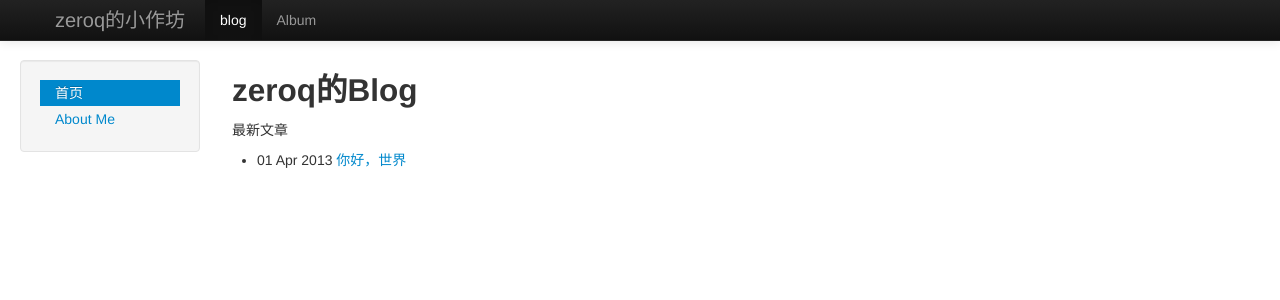
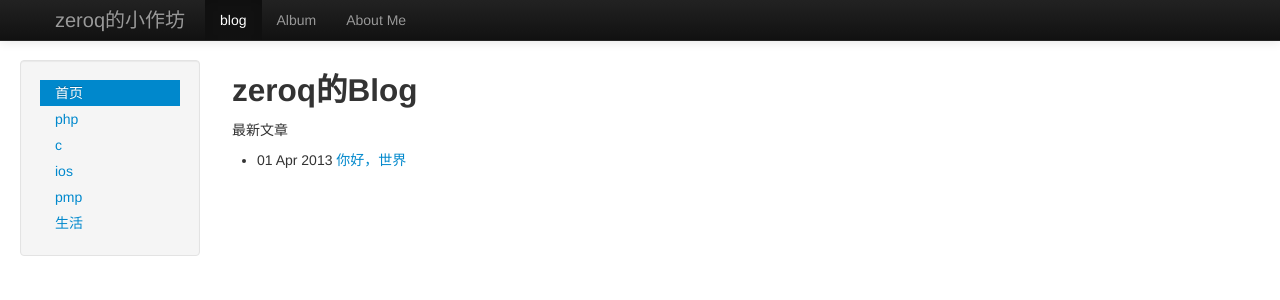
Before and after one commit to qicfan/qicfan.github.io, a Jekyll site: the page built from index.html, in a window 1280 px wide. Shown: the top 300 px of the page. Built offline with Jekyll 4.4.1, drawn with Linux system fonts in a browser that asks for light colours; nearby versions of some CDN libraries; library files that are not in the unit come from our copies; Markdown is read by kramdown in place of the engine named in the settings.

Commit message:
修改样式

```diff
--- a/_layouts/default.html
+++ b/_layouts/default.html
@@ -55,7 +56,11 @@
 					<div class="well sidebar-nav">
 						<ul class="nav nav-list">
 							<li class="active"><a href="/">首页</a></li>
-							<li><a href="about.html">About Me</a></li>
+							<li><a href="#">php</a></li>
+							<li><a href="#">c</a></li>
+							<li><a href="#">ios</a></li>
+							<li><a href="#">pmp</a></li>
+							<li><a href="#">生活</a></li>
 						</ul>
 					</div>
 				</div>
```
Also changed, not shown: other parts of _layouts/default.html (+1 -0 lines).
